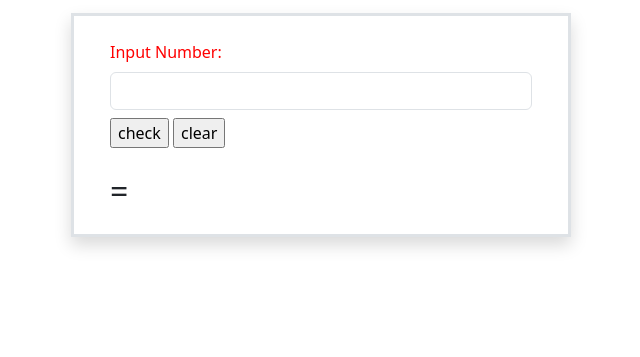
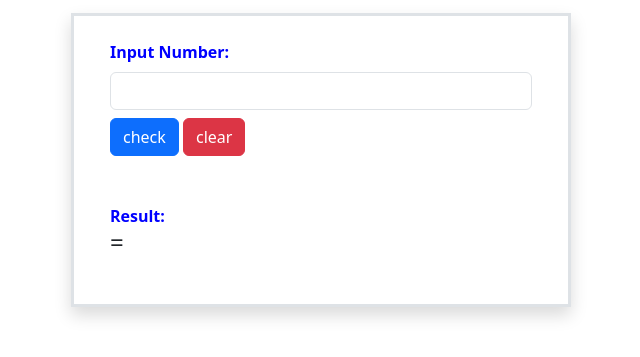
Before and after one commit to rjmortel/JS-odd-even, a plain HTML site: page index.html in a window 1280 px wide. Shown: the part 117-474 px from the top of the page, without its empty margins (319-959 px from the left). Drawn offline with nearby package versions, Linux system fonts and the light colour scheme.

Commit message:
update some css

```diff
--- a/css/style.css
+++ b/css/style.css
@@ -2,5 +2,7 @@
     max-width: 500px !important;
 }
 .form-header {
-    color: red;
+    color: blue;
+    font-weight: bold;
+
 }
--- a/index.html
+++ b/index.html
@@ -18,10 +18,13 @@
     <form action="#" class="m-4" method="#">
         <label for="numVal" class="form-label"><span class="form-header">Input Number:</span></label>
         <input type="number" class="form-control" id="numVal" name="numVal">
-        <input type="button" class="mt-2" value="check" onclick="checkNum()" id="checkBtn">
-        <input type="reset" class="mt-2" value="clear" onclick="clear()" id="resetBtn">
+        <input type="button" class="btn btn-primary mt-2" value="check" onclick="checkNum()" id="checkBtn">
+        <input type="reset" class="btn btn-danger mt-2" value="clear" onclick="clear()" id="resetBtn">
     </form>
-    <h2 id="display" class="m-4">=</h2>
+    <section class="result container p-4">
+    <span class="form-header">Result:</span>
+    <h4 id="display" class="mb-4">=</h4>
+    </section>
     </section>
 
 
```
